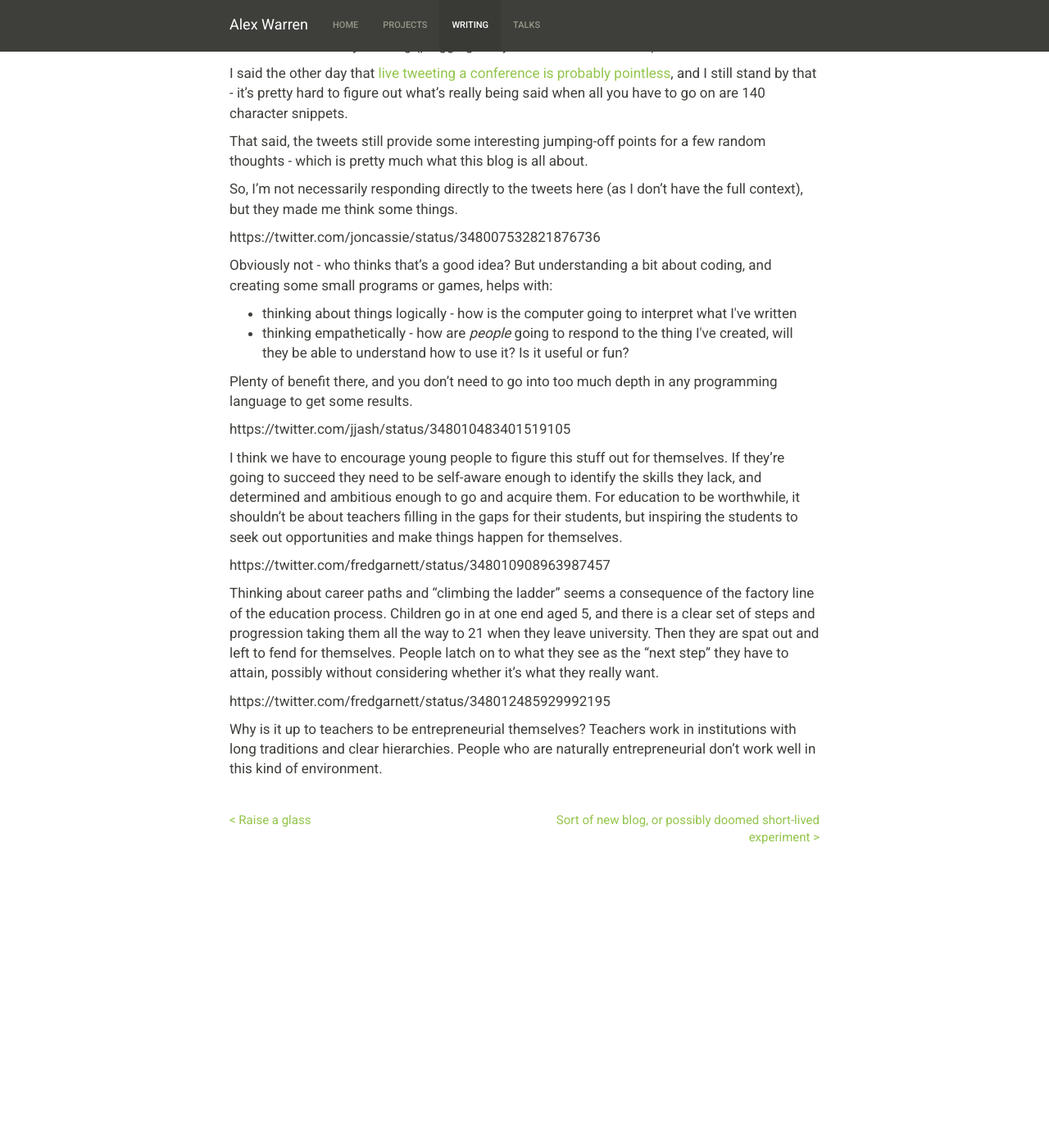
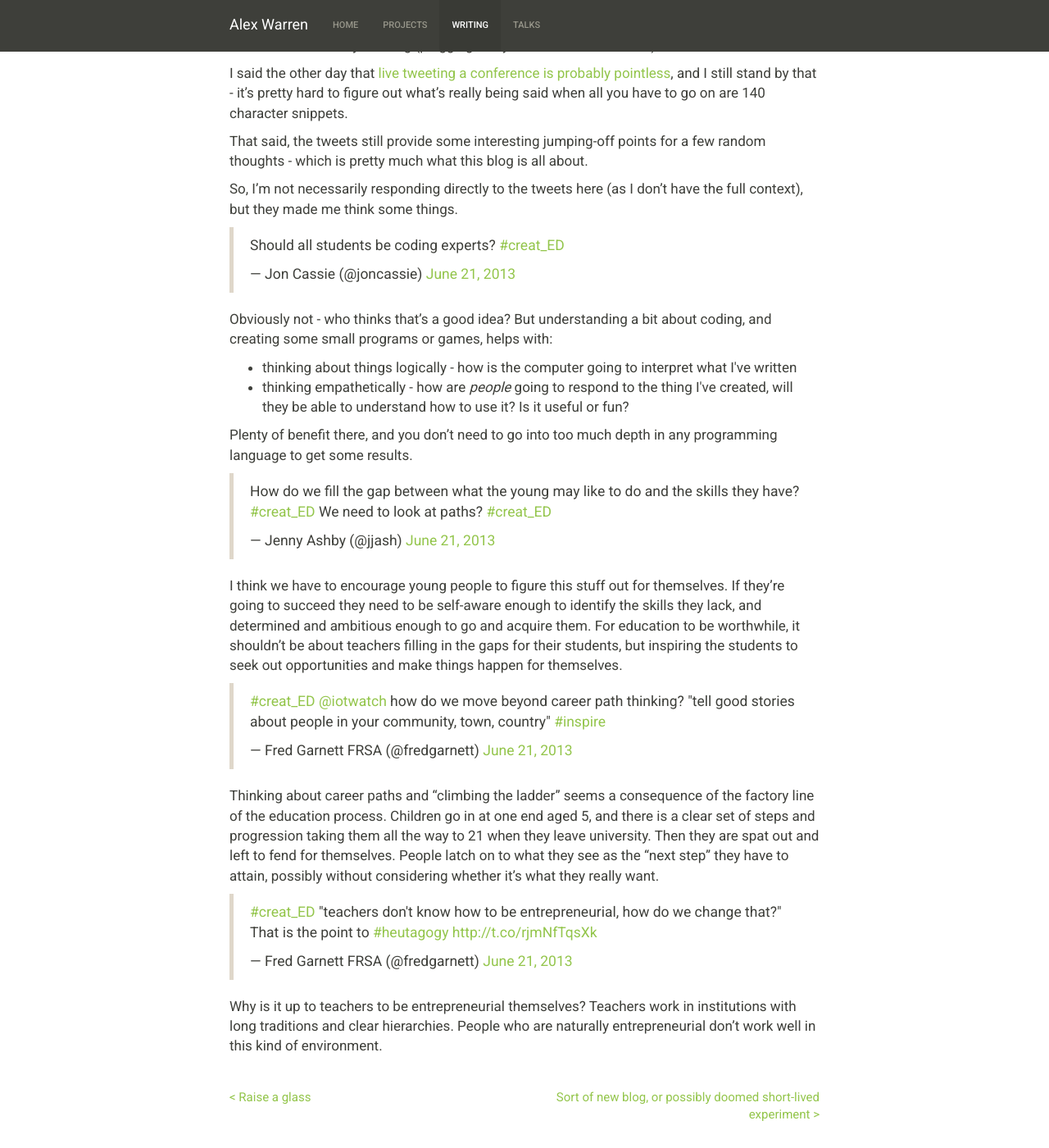
Before and after one commit to alexwarren/alexwarren.github.io, a Jekyll site: the page built from _posts/2013-06-21-some-half-baked-thoughts-inspired-by-tweets-from-creat_ed.md, in a window 1280 px wide and 1400 px high, scrolled down 200 px. Shown: the whole window at 82% size. Built offline with Jekyll 4.4.1, drawn with Linux system fonts in a browser that asks for light colours; nearby versions of some CDN libraries; comment, search, counter and statistics services are not loaded; before the commit the page ends 1263 px from its top, so only the background shows below that.

Commit message:
More 2013 fixes

```diff
--- a/_posts/2013-06-21-some-half-baked-thoughts-inspired-by-tweets-from-creat_ed.md
+++ b/_posts/2013-06-21-some-half-baked-thoughts-inspired-by-tweets-from-creat_ed.md
@@ -12,7 +12,8 @@ That said, the tweets still provide some interesting jumping-off points for a fe
 
 So, I'm not necessarily responding directly to the tweets here (as I don't have the full context), but they made me think some things.
 
-https://twitter.com/joncassie/status/348007532821876736
+<blockquote class="twitter-tweet" data-lang="en"><p lang="en" dir="ltr">Should all students be coding experts? <a href="https://twitter.com/hashtag/creat_ED?src=hash">#creat_ED</a></p>&mdash; Jon Cassie (@joncassie) <a href="https://twitter.com/joncassie/status/348007532821876736">June 21, 2013</a></blockquote>
+<script async src="//platform.twitter.com/widgets.js" charset="utf-8"></script>
 
 Obviously not - who thinks that's a good idea? But understanding a bit about coding, and creating some small programs or games, helps with:
 <ul>
@@ -21,14 +22,14 @@ Obviously not - who thinks that's a good idea? But understanding a bit about cod
 </ul>
 Plenty of benefit there, and you don't need to go into too much depth in any programming language to get some results.
 
-https://twitter.com/jjash/status/348010483401519105
+<blockquote class="twitter-tweet" data-lang="en"><p lang="en" dir="ltr">How do we fill the gap between what the young may like to do and the skills they have? <a href="https://twitter.com/hashtag/creat_ED?src=hash">#creat_ED</a> We need to look at paths? <a href="https://twitter.com/hashtag/creat_ED?src=hash">#creat_ED</a></p>&mdash; Jenny Ashby (@jjash) <a href="https://twitter.com/jjash/status/348010483401519105">June 21, 2013</a></blockquote>
 
 I think we have to encourage young people to figure this stuff out for themselves. If they're going to succeed they need to be self-aware enough to identify the skills they lack, and determined and ambitious enough to go and acquire them. For education to be worthwhile, it shouldn't be about teachers filling in the gaps for their students, but inspiring the students to seek out opportunities and make things happen for themselves.
 
-https://twitter.com/fredgarnett/status/348010908963987457
+<blockquote class="twitter-tweet" data-lang="en"><p lang="en" dir="ltr"><a href="https://twitter.com/hashtag/creat_ED?src=hash">#creat_ED</a> <a href="https://twitter.com/iotwatch">@iotwatch</a> how do we move beyond career path thinking? &quot;tell good stories about people in your community, town, country&quot; <a href="https://twitter.com/hashtag/inspire?src=hash">#inspire</a></p>&mdash; Fred Garnett FRSA (@fredgarnett) <a href="https://twitter.com/fredgarnett/status/348010908963987457">June 21, 2013</a></blockquote>
 
 Thinking about career paths and "climbing the ladder" seems a consequence of the factory line of the education process. Children go in at one end aged 5, and there is a clear set of steps and progression taking them all the way to 21 when they leave university. Then they are spat out and left to fend for themselves. People latch on to what they see as the "next step" they have to attain, possibly without considering whether it's what they really want.
 
-https://twitter.com/fredgarnett/status/348012485929992195
+<blockquote class="twitter-tweet" data-lang="en"><p lang="en" dir="ltr"><a href="https://twitter.com/hashtag/creat_ED?src=hash">#creat_ED</a> &quot;teachers don&#39;t know how to be entrepreneurial, how do we change that?&quot; That is the point to <a href="https://twitter.com/hashtag/heutagogy?src=hash">#heutagogy</a> <a href="http://t.co/rjmNfTqsXk">http://t.co/rjmNfTqsXk</a></p>&mdash; Fred Garnett FRSA (@fredgarnett) <a href="https://twitter.com/fredgarnett/status/348012485929992195">June 21, 2013</a></blockquote>
 
 Why is it up to teachers to be entrepreneurial themselves? Teachers work in institutions with long traditions and clear hierarchies. People who are naturally entrepreneurial don't work well in this kind of environment.
```
Also changed, not shown: _posts/2013-06-20-live-tweeting.md (+2 -1 lines), _posts/2013-07-10-are-you-a-sociopath.md (+2 -1 lines), _posts/2013-07-11-dont-build-an-app-build-a-business.md (+5 -3 lines), _posts/2013-07-24-digital-as-a-noun.md (+3 -1 lines), _posts/2013-08-20-calendar.md (deleted, +0 -39 lines).
